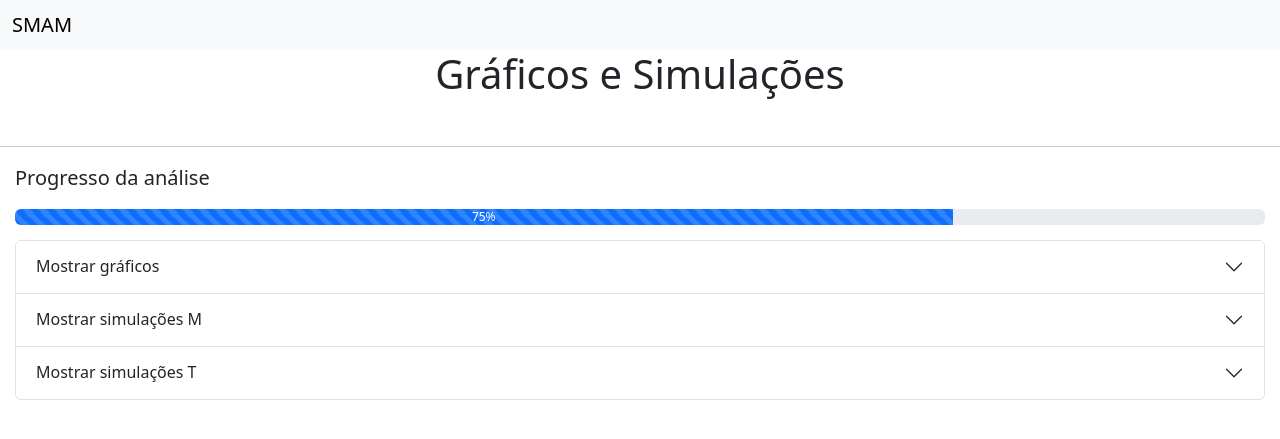
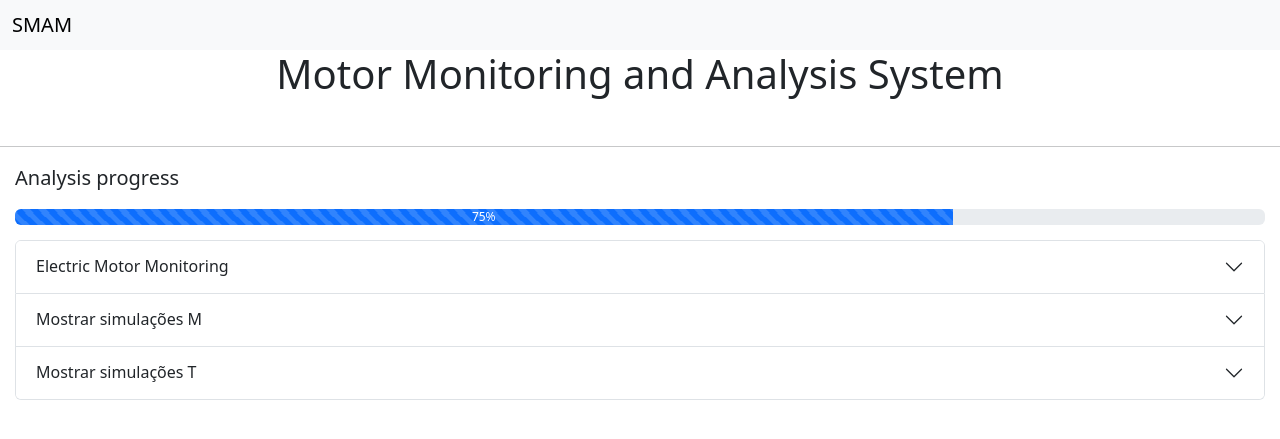
Before and after one commit to Jhenni1D/AnaliseSensor, a Flask app: page /visualizar/1 in a window 1280 px wide. Shown: the top 439 px of the page. Run offline with Flask 3, Linux system fonts and the light colour scheme; data that the repository does not hold is empty; some libraries are stand-ins or nearby versions.

Commit message:
chore: traduz títulos para o inglês

```diff
--- a/server/templates/medicoes3.html
+++ b/server/templates/medicoes3.html
@@ -12,12 +12,12 @@
     </div>
   </nav>
 
-  <h1 class="display-6 d-flex justify-content-center" style="height: 80px;">Gráficos e Simulações</h1>
+  <h1 class="display-6 d-flex justify-content-center" style="height: 80px;">Motor Monitoring and Analysis System</h1>
   <hr>
 
 
   <div style="margin-left: 15px; margin-right: 15px;">
-    <p class="fs-5">Progresso da análise</p>
+    <p class="fs-5">Analysis progress</p>
     <div class="progress" role="progressbar" aria-label="Animated striped example" aria-valuenow="75" aria-valuemin="0"
       aria-valuemax="100">
       <div class="progress-bar progress-bar-striped progress-bar-animated" style="width: 75%" id="progresso">
@@ -30,7 +30,7 @@
     <div class="accordion-item">
       <h2 class="accordion-header">
         <button class="accordion-button collapsed" type="button" data-bs-toggle="collapse" data-bs-target="#panelsStayOpen-collapseOne" aria-expanded="false" aria-controls="panelsStayOpen-collapseOne">
-          Mostrar gráficos
+          Electric Motor Monitoring
         </button>
       </h2>
       <div id="panelsStayOpen-collapseOne" class="accordion-collapse collapse">
@@ -229,6 +229,7 @@
     var graph_data = JSON.parse("{{graph_data}}".replaceAll("&#39;", '"'))
     console.log(dado)
   </script>
+  <script src="https://ajax.googleapis.com/ajax/libs/jquery/2.1.1/jquery.min.js"></script>
   <script src="https://cdn.jsdelivr.net/npm/chart.js"></script>
   <script src="https://code.jquery.com/jquery-3.2.1.slim.min.js"
     integrity="sha256-k2WSCIexGzOj3Euiig+TlR8gA0EmPjuc79OEeY5L45g=" crossorigin="anonymous"></script>
```
